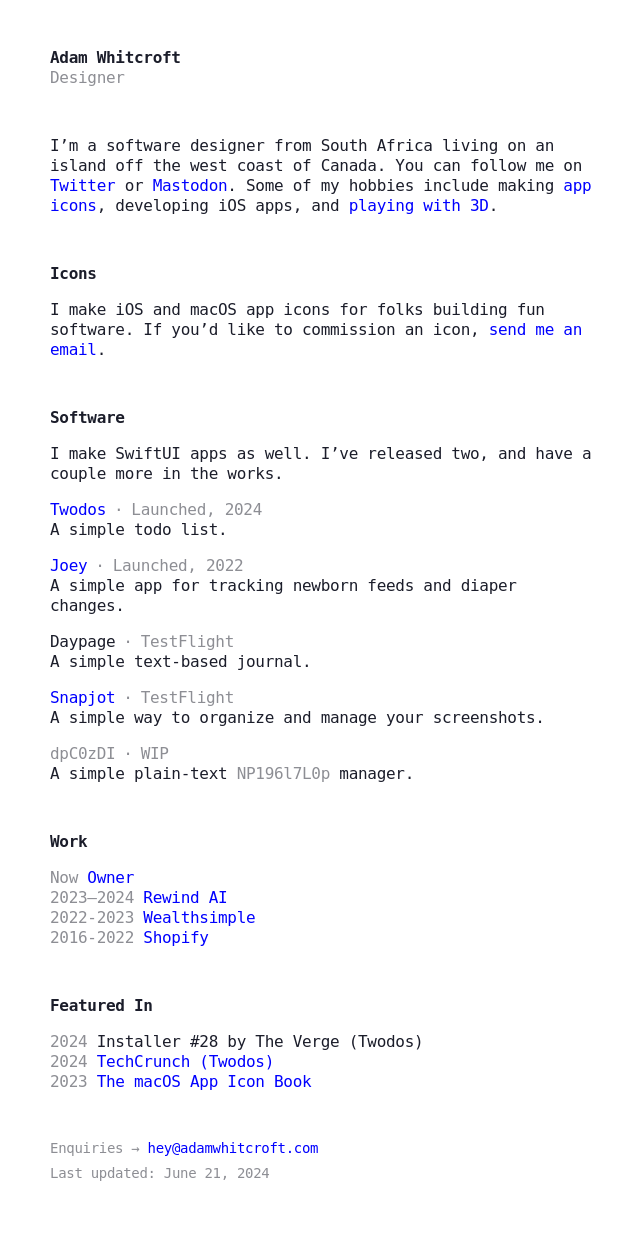
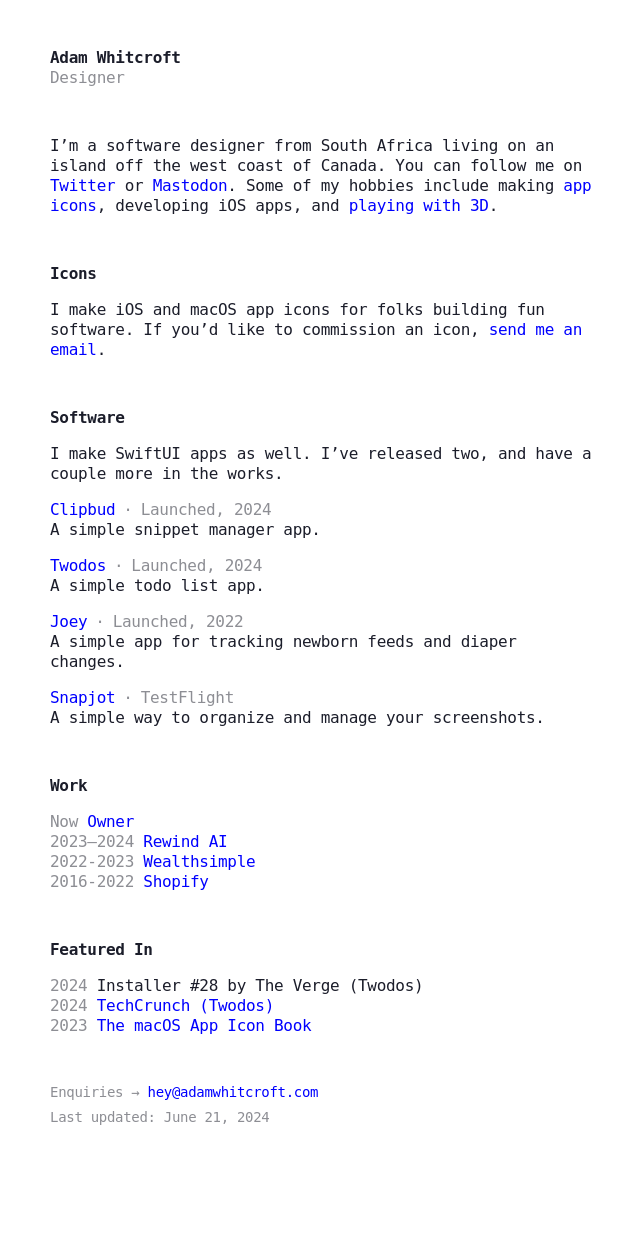
Before and after one commit to AdamWhitcroft/adamwhitcroft.github.io, a Jekyll site: the page built from index.md, in a window 1280 px wide. Shown: the whole page, without its empty margins (318-958 px from the left). Built offline with Jekyll 4.4.1, drawn with Linux system fonts in a browser that asks for light colours; after the commit the page ends 1181 px from its top, so only the background shows below that.

Commit message:
added clipbud

```diff
--- a/_data/apps.yml
+++ b/_data/apps.yml
@@ -1,5 +1,10 @@
+- name: Clipbud
+  description: A simple snippet manager app.
+  url: https://apps.apple.com/ca/app/clipbud-clipboard-manager/id6468892359
+  status: Launched, 2024
+
 - name: Twodos
-  description: A simple todo list.
+  description: A simple todo list app.
   url: https://apps.apple.com/ca/app/twodos-simple-todos/id6463499163
   status: Launched, 2024
 
@@ -8,17 +13,7 @@
   url: https://apps.apple.com/ca/app/joey/id1640592100
   status: Launched, 2022
 
-- name: Daypage
-  description: A simple text-based journal.
-  url:
-  status: TestFlight
-
 - name: Snapjot
   description: A simple way to organize and manage your screenshots.
   url: https://snapjot.app/
   status: TestFlight
-
-- name: <span class="scrambled">^3lOAd~</span>
-  description: A simple plain-text <span class="scrambled">04Mab%!0rD</span> manager.
-  url:
-  status: WIP
```
